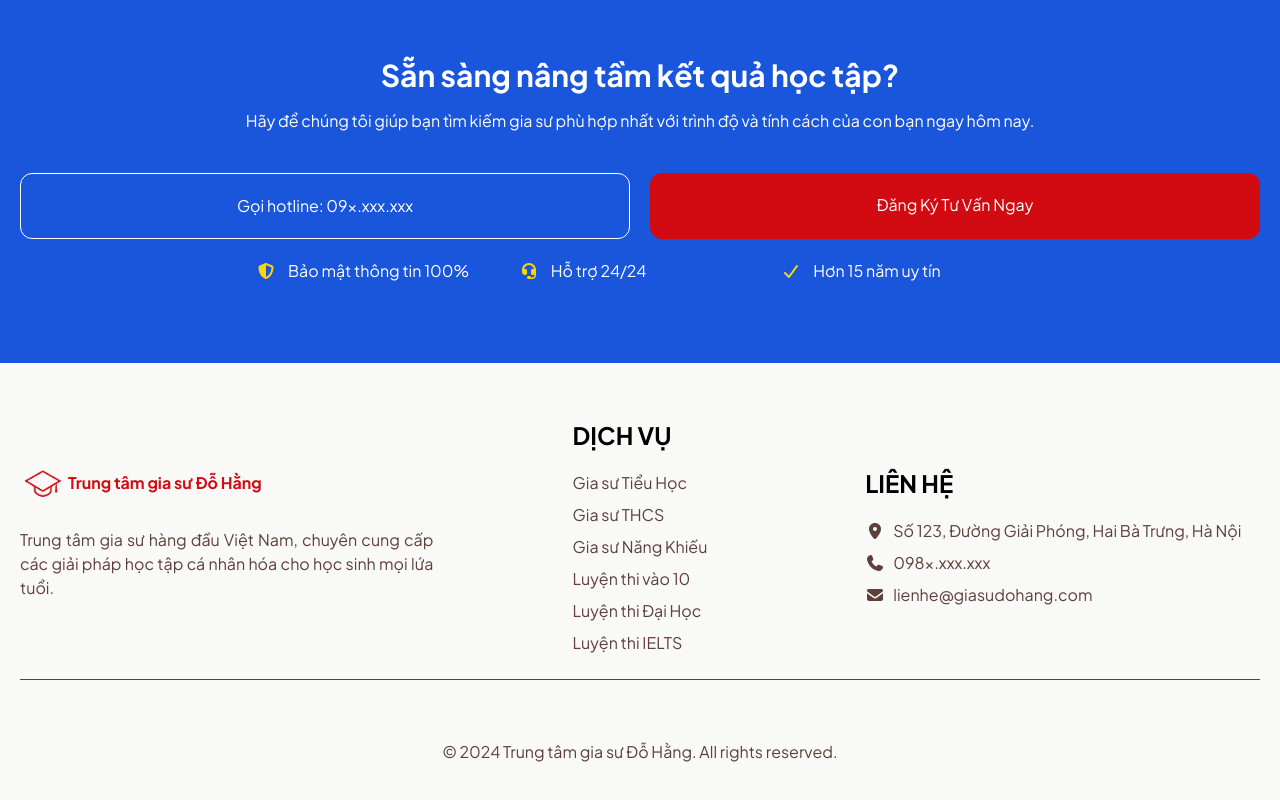
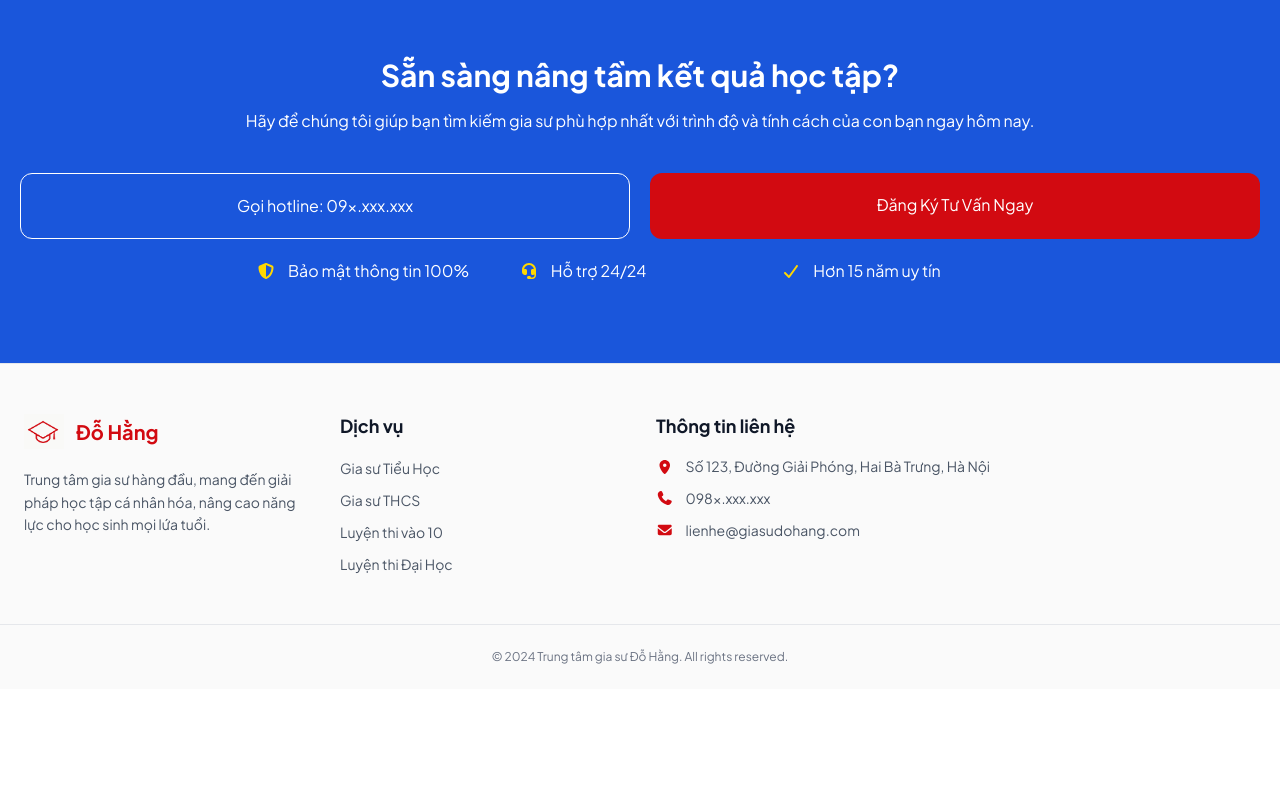
Before and after one commit to binhv005/tutor-website-project, a React (Vite) app in the folder tutor-frontend/: page / in a window 1280 px wide. Shown: the part 2118-2918 px from the top of the page. After the commit the page ends 2807 px from the top, so only its background shows below. Built offline with nearby package versions, Linux system fonts and the light colour scheme; the HTML template or start-up script is replaced by a standard one.

Commit message:
chore: update project configuration and shared UI components

```diff
--- a/tutor-frontend/src/components/Footer.jsx
+++ b/tutor-frontend/src/components/Footer.jsx
@@ -9,72 +9,84 @@ import {
 
 function Footer() {
   const serviceMenu = [
-    "Gia sư Tiểu Học",
-    "Gia sư THCS",
-    "Gia sư Năng Khiếu",
-    "Luyện thi vào 10",
-    "Luyện thi Đại Học",
-    "Luyện thi IELTS",
-  ];
-
-  const contactMenu = [
-    {
-      icon: faLocationDot,
-      text: "Số 123, Đường Giải Phóng, Hai Bà Trưng, Hà Nội",
-    },
-    {
-      icon: faPhone,
-      text: "098x.xxx.xxx",
-    },
-    {
-      icon: faEnvelope,
-      text: "lienhe@giasudohang.com",
-    },
+    { name: "Gia sư Tiểu Học", path: "/services/primary" },
+    { name: "Gia sư THCS", path: "/services/secondary" },
+    { name: "Luyện thi vào 10", path: "/services/grade-10" },
+    { name: "Luyện thi Đại Học", path: "/services/university" },
   ];
 
   return (
-    <footer className="bg-neutral px-5 py-10">
-      <div className="grid grid-cols-1 lg:grid-cols-3 lg: place-items-center">
-        <div>
-          <div className="flex items-center">
-            <img src={tutorLogo} alt="logo" className="w-12 py-3" />
-            <p className="font-bold text-primary">Trung tâm gia sư Đỗ Hằng</p>
+    <footer className="bg-neutral-50 border-t border-gray-200">
+      <div className="max-w-7xl mx-auto px-6 py-12 grid grid-cols-1 md:grid-cols-2 lg:grid-cols-4 gap-8">
+        {/* Cột 1: Thông tin thương hiệu */}
+        <div className="col-span-1 lg:col-span-1">
+          <div className="flex items-center gap-3 mb-4">
+            <img
+              src={tutorLogo}
+              alt="logo"
+              className="w-10 h-10 object-contain"
+            />
+            <span className="font-bold text-xl text-primary">Đỗ Hằng</span>
           </div>
-          <p className="text-headline py-3 lg:text-justify">
-            Trung tâm gia sư hàng đầu Việt Nam, chuyên cung cấp các giải pháp
-            học tập cá nhân hóa cho học sinh mọi lứa tuổi.
+          <p className="text-gray-600 leading-relaxed text-sm">
+            Trung tâm gia sư hàng đầu, mang đến giải pháp học tập cá nhân hóa,
+            nâng cao năng lực cho học sinh mọi lứa tuổi.
           </p>
         </div>
 
+        {/* Cột 2: Dịch vụ */}
         <div>
-          <h1 className="font-bold py-4 text-2xl">DỊCH VỤ</h1>
-          <ul>
+          <h3 className="font-bold text-lg text-gray-900 mb-4">Dịch vụ</h3>
+          <ul className="space-y-2">
             {serviceMenu.map((item, index) => (
-              <li key={index} className="py-1 text-headline hover:text-primary">
-                <Link to="/services">{item}</Link>
+              <li key={index}>
+                <Link
+                  to={item.path}
+                  className="text-gray-600 hover:text-primary transition-colors text-sm"
+                >
+                  {item.name}
+                </Link>
               </li>
             ))}
           </ul>
         </div>
 
-        <div>
-          <h1 className="font-bold py-4 text-2xl">LIÊN HỆ</h1>
-          <ul>
-            {contactMenu.map((item, index) => (
-              <li key={index} className="py-1 text-headline hover:text-primary">
-                <Link to="/contacts" className="flex items-center gap-2">
-                  <FontAwesomeIcon icon={item.icon} />
-                  {item.text}
-                </Link>
-              </li>
-            ))}
+        {/* Cột 3: Liên hệ */}
+        <div className="md:col-span-2 lg:col-span-2">
+          <h3 className="font-bold text-lg text-gray-900 mb-4">
+            Thông tin liên hệ
+          </h3>
+          <ul className="space-y-3">
+            <li className="flex items-start gap-3 text-gray-600 text-sm">
+              <FontAwesomeIcon
+                icon={faLocationDot}
+                className="mt-1 text-primary"
+              />
+              <span>Số 123, Đường Giải Phóng, Hai Bà Trưng, Hà Nội</span>
+            </li>
+            <li className="flex items-center gap-3 text-gray-600 text-sm">
+              <FontAwesomeIcon icon={faPhone} className="text-primary" />
+              <a href="tel:098xxxxxxxx" className="hover:text-primary">
+                098x.xxx.xxx
+              </a>
+            </li>
+            <li className="flex items-center gap-3 text-gray-600 text-sm">
+              <FontAwesomeIcon icon={faEnvelope} className="text-primary" />
+              <a
+                href="mailto:lienhe@giasudohang.com"
+                className="hover:text-primary"
+              >
+                lienhe@giasudohang.com
+              </a>
+            </li>
           </ul>
         </div>
       </div>
-      <hr className="border-headline my-5" />
-      <p className="py-10 text-headline lg:text-center">
+
+      {/* Bottom Bar */}
+      <div className="max-w-7xl mx-auto px-6 py-6 border-t border-gray-200 text-center text-gray-500 text-xs">
         © 2024 Trung tâm gia sư Đỗ Hằng. All rights reserved.
-      </p>
+      </div>
     </footer>
   );
 }
--- a/tutor-frontend/src/components/Header.jsx
+++ b/tutor-frontend/src/components/Header.jsx
@@ -80,13 +80,6 @@ function Header() {
           >
             Đăng nhập
           </Link>
-          <Link
-            to="/register"
-            onClick={() => setIsOpen(false)}
-            className="bg-primary text-white font-bold text-center py-2.5 rounded-lg text-sm"
-          >
-            Đăng ký
-          </Link>
         </div>
 
         <ul className="flex flex-col gap-5">
--- a/tutor-frontend/src/components/Sidebar.jsx
+++ b/tutor-frontend/src/components/Sidebar.jsx
@@ -1,34 +1,97 @@
 import { FontAwesomeIcon } from "@fortawesome/react-fontawesome";
 import {
+  faBars,
   faContactCard,
   faGraduationCap,
   faLock,
+  faTimes,
 } from "@fortawesome/free-solid-svg-icons";
+import { useState } from "react";
 
 function Sidebar({ activeTab, setActiveTab }) {
+  const [isOpen, setIsOpen] = useState(false);
+
   const menuItems = [
-    { id: "class-manager", label: "Quản lý lớp học", icon: faGraduationCap },
-    { id: "contact-manager", label: "Quản lý liên hệ", icon: faContactCard },
-    { id: "change-password", label: "Đổi mật khẩu", icon: faLock },
+    {
+      id: "class-manager",
+      label: "Quản lý lớp học",
+      icon: faGraduationCap,
+    },
+    {
+      id: "contact-manager",
+      label: "Quản lý liên hệ",
+      icon: faContactCard,
+    },
+    {
+      id: "change-password",
+      label: "Đổi mật khẩu",
+      icon: faLock,
+    },
   ];
 
   return (
-    <aside className="fixed left-0 top-0 h-full flex flex-col py-6 bg-neutral border-r border-gray-200 w-64 hidden md:flex z-50 font-sans">
-      <div className="px-6 mb-8">
-        <h1 className="text-2xl font-bold text-gray-900">
-          Trung Tâm Gia Sư Đỗ Hằng
-        </h1>
-        <p className="text-xs text-headline opacity-70">Admin</p>
+    <>
+      <div className="md:hidden fixed top-0 left-0 right-0 h-16 bg-white border-b flex items-center justify-between px-4 z-50">
+        <h1 className="font-bold text-primary">Gia Sư Đỗ Hằng</h1>
+
+        <button onClick={() => setIsOpen(true)} className="text-xl">
+          <FontAwesomeIcon icon={faBars} />
+        </button>
       </div>
-      <nav className="flex-1 px-4 space-y-2">
+
+      {isOpen && (
+        <div
+          onClick={() => setIsOpen(false)}
+          className="fixed inset-0 bg-black/40 z-40 md:hidden"
+        />
+      )}
+
+      <aside
+        className={`
+          fixed
+          top-0
+          left-0
+          h-screen
+          w-64
+          bg-white
+          border-r
+          border-gray-200
+          shadow-sm
+          z-50
+          flex
+          flex-col
+          transition-transform
+          duration-300
+
+          ${isOpen ? "translate-x-0" : "-translate-x-full md:translate-x-0"}
+        `}
+      >
+        <div className="px-6 py-6 border-b flex justify-between items-center">
+          <div>
+            <h1 className="text-xl font-bold text-primary">Trung tâm Gia sư</h1>
+
+            <p className="text-sm text-gray-500">Admin Dashboard</p>
+          </div>
+
+          <button onClick={() => setIsOpen(false)} className="md:hidden">
+            <FontAwesomeIcon icon={faTimes} />
+          </button>
+        </div>
+
+        <nav className="flex-1 px-3 py-5 space-y-2">
           {menuItems.map((item) => (
             <button
               key={item.id}
-            onClick={() => setActiveTab(item.id)}
-            className={`w-full flex items-center gap-3 px-4 py-3 transition-all rounded-lg text-sm font-semibold cursor-pointer ${
+              onClick={() => {
+                setActiveTab(item.id);
+                setIsOpen(false);
+              }}
+              className={`w-full flex items-center gap-3 px-4 py-3 rounded-xl transition
+
+                ${
                   activeTab === item.id
-                ? "bg-secondary text-gray-900 shadow-sm"
-                : "text-gray-600 hover:bg-gray-100"
+                    ? "bg-primary text-white"
+                    : "hover:bg-gray-100 text-gray-700"
                 }`}
             >
               <FontAwesomeIcon icon={item.icon} />
@@ -37,6 +100,7 @@ function Sidebar({ activeTab, setActiveTab }) {
           ))}
         </nav>
       </aside>
+    </>
   );
 }
 
```
Also changed, not shown: package.json (added, +7 -0 lines), 2 other files (tests, documents, lock files or other folders). Lines whose indentation alone changed are shown as unchanged.
